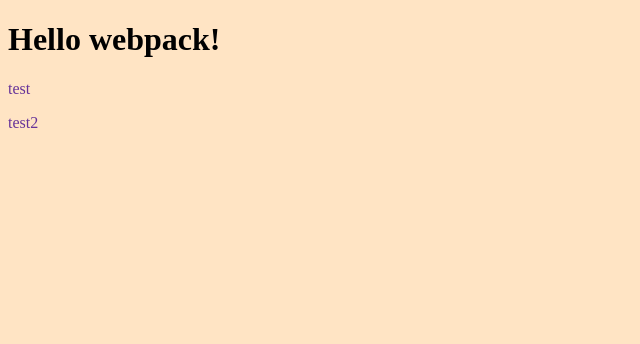
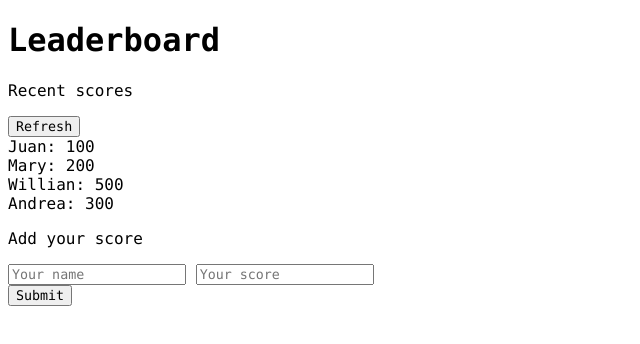
Before and after one commit to smunoz1988/Leaderboard, a website built with webpack: page src/index.html in a window 1280 px wide. Shown: the whole page, without its empty margins (0-640 px from the left). Built offline with nearby package versions, Linux system fonts and the light colour scheme.

Commit message:
Add html structure

```diff
--- a/src/index.html
+++ b/src/index.html
@@ -1,13 +1,39 @@
 <!DOCTYPE html>
 <html lang="en">
 <head>
-    <meta charset="UTF-8">
-    <meta name="viewport" content="width=device-width, initial-scale=1.0">
-    <title>Wbpack Exercise</title>
+  <meta charset="UTF-8">
+  <meta name="viewport" content="width=device-width, initial-scale=1.0">
+  <title>Wbpack Exercise</title>
 </head>
 <body>
-    <h1>Hello webpack!</h1>
-    <p>test</p>
-    <p>test2</p>
+
+  <h1>Leaderboard</h1>
+
+  <section id="scoreSection">
+
+    <div class="scoresDiv">
+      <div class="recentScores">
+        <p class="divTitles">Recent scores</p>
+        <button id="refreshBtn">Refresh</button>
+      </div>
+      <div id="scoresContainer">
+        <div>Juan: 100</div>
+        <div>Mary: 200</div>
+        <div>Willian: 500</div>
+        <div>Andrea: 300</div>
+      </div>
+    </div>
+
+    <div class="addScoreDiv">
+      <p class="divTitles">Add your score</p>
+      <input id="inputName" placeholder="Your name">
+      <input id="inputScore" placeholder="Your score">
+      <div class="submitBtnContainer">
+        <button id="submitBtn">Submit</button>
+      </div>
+    </div>
+
+  </section>
+
 </body>
 </html>
--- a/src/style.css
+++ b/src/style.css
@@ -1,7 +1,3 @@
-body {
-  background-color: bisque;
+* {
+  font-family: "Lucida Console", "Courier New", monospace;
 }
-
-p {
-  color: rebeccapurple;
-}
```
